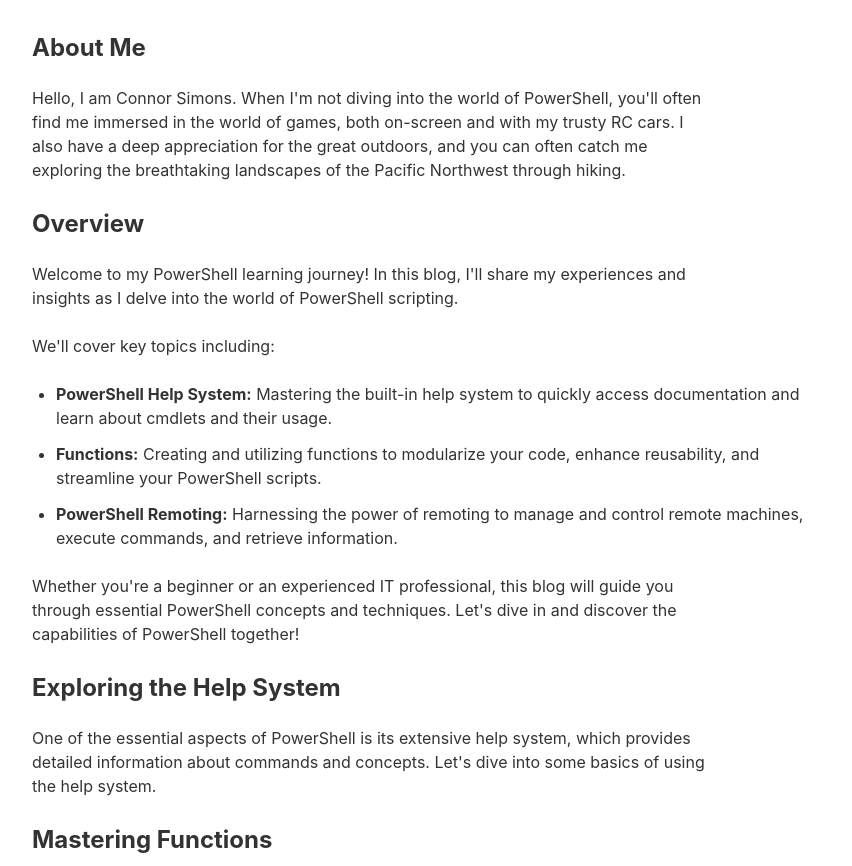
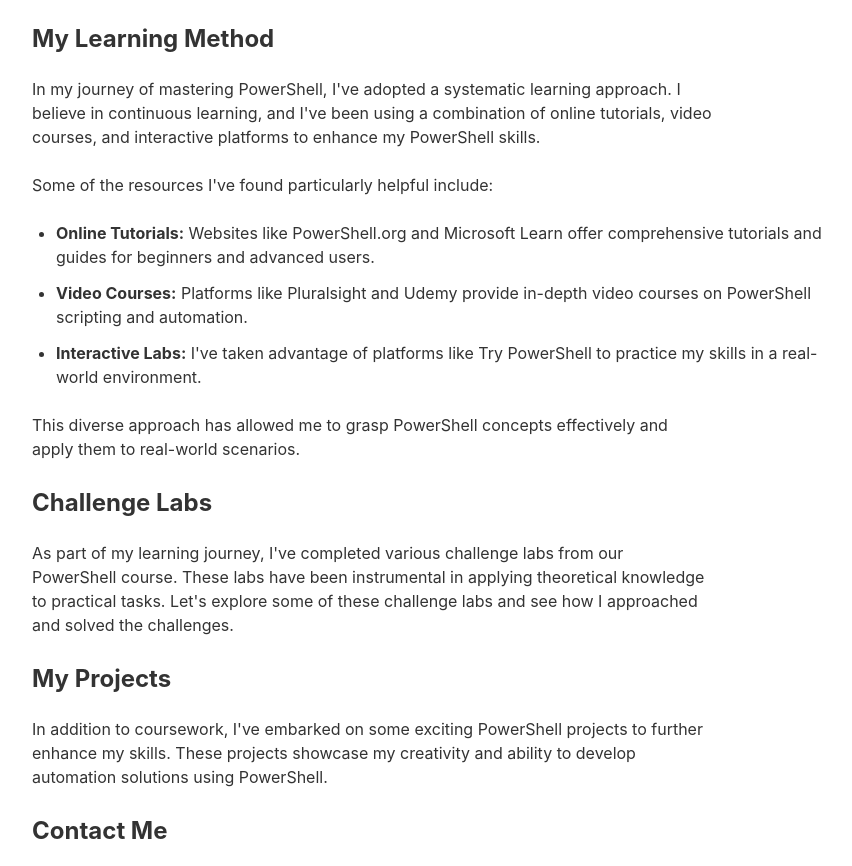
Before and after one commit to ConnorSimons/Powershell_Static2, a Gatsby site: page / in a window 1280 px wide. Shown: the part 233-1099 px from the top of the page, without its empty margins (208-1060 px from the left). Built offline with nearby package versions, Linux system fonts and the light colour scheme; Gatsby itself is replaced by a stand-in of ours.

Commit message:
Update index.js

```diff
--- a/src/pages/index.js
+++ b/src/pages/index.js
@@ -1,71 +1,59 @@
 import * as React from "react"
 import { Link } from "gatsby"
-import { StaticImage } from "gatsby-plugin-image"
-
 import Layout from "../components/layout"
 import Seo from "../components/seo"
 import * as styles from "../components/index.module.css"
 
 const IndexPage = () => (
   <Layout>
-    <header>
-      <h1>My PowerShell Learning Journey</h1>
-    </header>
-    <section id="about-me">
-      <h2>About Me</h2>
+    <section id="home">
+      <header>
+        <h1>My PowerShell Learning Journey</h1>
+      </header>
+    </section>
+    <section id="learning-method">
+      <h2>My Learning Method</h2>
       <p>
-        Hello, I am Connor Simons. When I'm not diving into the world of PowerShell, you'll often find me immersed in the world of games, both on-screen and with my trusty RC cars. I also have a deep appreciation for the great outdoors, and you can often catch me exploring the breathtaking landscapes of the Pacific Northwest through hiking.
-      </p>
-    </section>
-    <section id="overview">
-      <h2>Overview</h2>
-      <p>
-        Welcome to my PowerShell learning journey! In this blog, I'll share my experiences and insights as I delve into the world of PowerShell scripting.
+        In my journey of mastering PowerShell, I've adopted a systematic learning approach. I believe in continuous learning, and I've been using a combination of online tutorials, video courses, and interactive platforms to enhance my PowerShell skills.
       </p>
       <p>
-        We'll cover key topics including:
+        Some of the resources I've found particularly helpful include:
       </p>
       <ul>
         <li>
-          <strong>PowerShell Help System:</strong> Mastering the built-in help system to quickly access documentation and learn about cmdlets and their usage.
+          <strong>Online Tutorials:</strong> Websites like PowerShell.org and Microsoft Learn offer comprehensive tutorials and guides for beginners and advanced users.
         </li>
         <li>
-          <strong>Functions:</strong> Creating and utilizing functions to modularize your code, enhance reusability, and streamline your PowerShell scripts.
+          <strong>Video Courses:</strong> Platforms like Pluralsight and Udemy provide in-depth video courses on PowerShell scripting and automation.
         </li>
         <li>
-          <strong>PowerShell Remoting:</strong> Harnessing the power of remoting to manage and control remote machines, execute commands, and retrieve information.
+          <strong>Interactive Labs:</strong> I've taken advantage of platforms like Try PowerShell to practice my skills in a real-world environment.
         </li>
       </ul>
       <p>
-        Whether you're a beginner or an experienced IT professional, this blog will guide you through essential PowerShell concepts and techniques. Let's dive in and discover the capabilities of PowerShell together!
+        This diverse approach has allowed me to grasp PowerShell concepts effectively and apply them to real-world scenarios.
       </p>
     </section>
-    <section id="help-system">
-      <h2>Exploring the Help System</h2>
+    <section id="challenge-labs">
+      <h2>Challenge Labs</h2>
       <p>
-        One of the essential aspects of PowerShell is its extensive help system,
-        which provides detailed information about commands and concepts.
-        Let's dive into some basics of using the help system.
+        As part of my learning journey, I've completed various challenge labs from our PowerShell course. These labs have been instrumental in applying theoretical knowledge to practical tasks. Let's explore some of these challenge labs and see how I approached and solved the challenges.
       </p>
-      {/* Rest of the Help System content */}
+      {/* Add details about each challenge lab */}
     </section>
-    <section id="functions">
-      <h2>Mastering Functions</h2>
+    <section id="my-projects">
+      <h2>My Projects</h2>
       <p>
-        Functions are like mini-programs within PowerShell that allow you to create reusable blocks of code.
-        They're like building blocks that you can use over and over again in your scripts.
-        Let's explore how functions work by looking at their structure and how you can use them.
+        In addition to coursework, I've embarked on some exciting PowerShell projects to further enhance my skills. These projects showcase my creativity and ability to develop automation solutions using PowerShell.
       </p>
-      {/* Rest of the Functions content */}
+      {/* Add details about each project */}
     </section>
-    <section id="powershell-remoting">
-      <h2>PowerShell Remoting</h2>
+    <section id="contact">
+      <h2>Contact Me</h2>
       <p>
-        PowerShell Remoting is a powerful feature that allows you to execute commands on remote computers.
-        It's like having the ability to control other machines from the comfort of your own computer.
-        Let's explore how PowerShell Remoting works and how you can use it.
+        If you're interested in connecting, collaborating, or learning more about my PowerShell journey, feel free to get in touch!
       </p>
-      {/* Rest of the PowerShell Remoting content */}
+      {/* Add contact information */}
     </section>
   </Layout>
 )
@@ -75,6 +63,6 @@ const IndexPage = () => (
  *
  * See: https://www.gatsbyjs.com/docs/reference/built-in-components/gatsby-head/
  */
-export const Head = () => <Seo title="Home" />
+export const Head = () => <Seo title="Contents" />
 
 export default IndexPage
```
